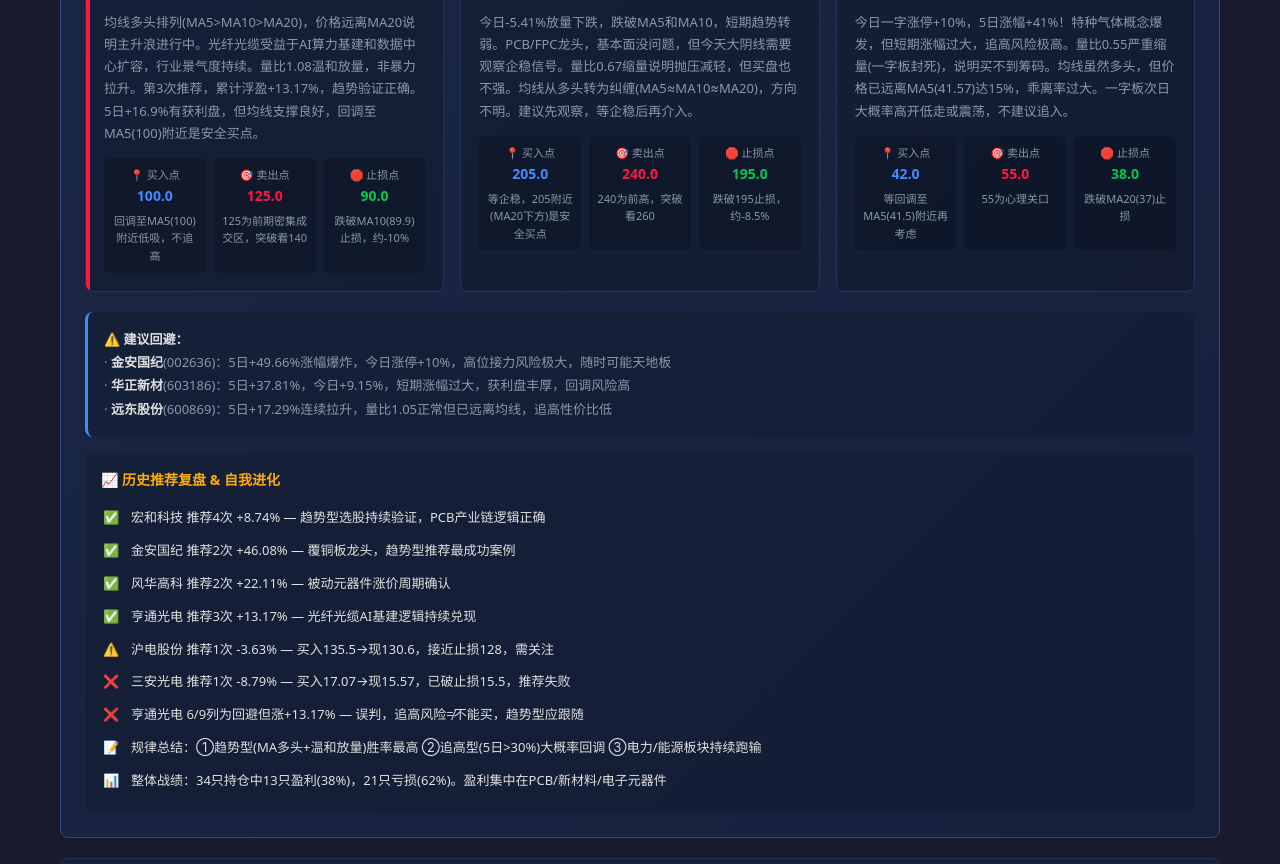
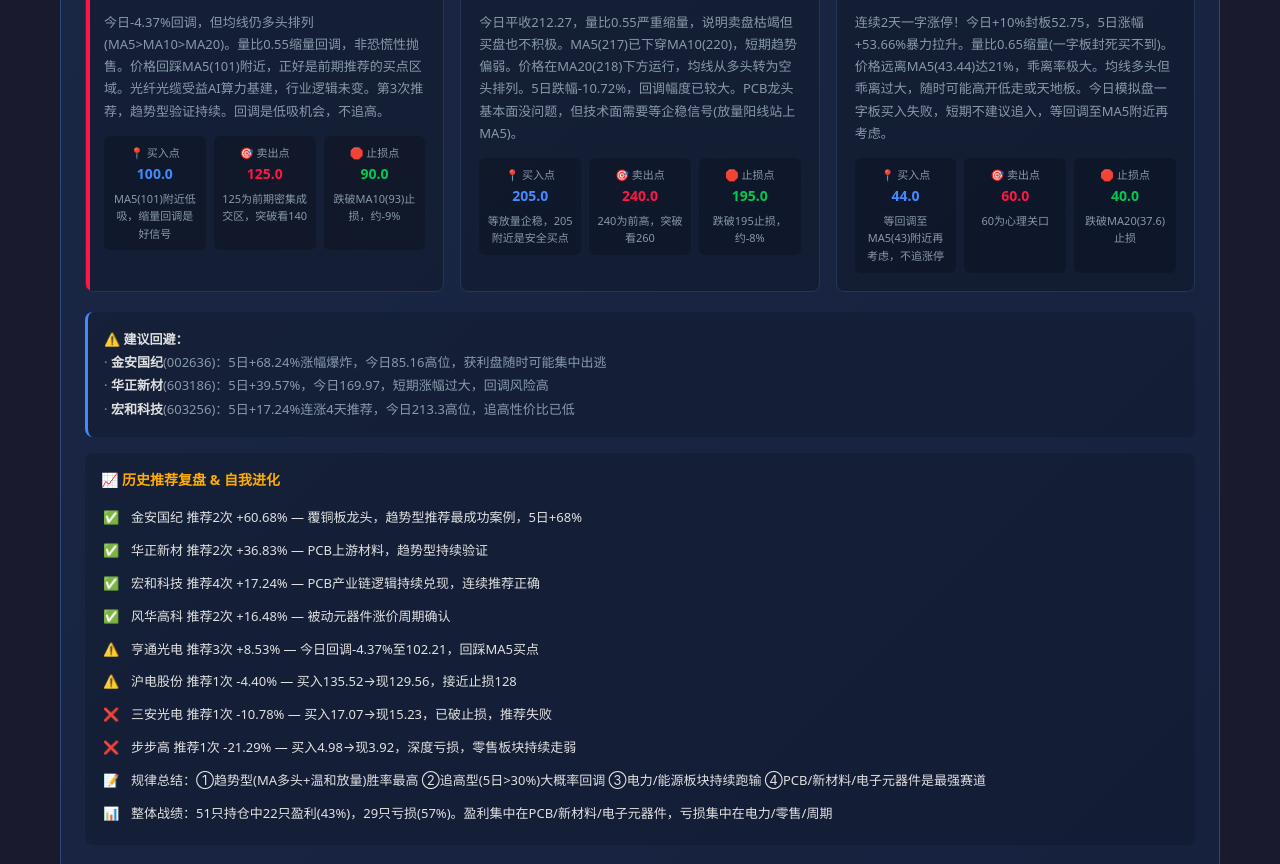
Before and after one commit to 94BXY/simulated-trading, a plain HTML site: page index.html in a window 1280 px wide. Shown: the part 326-1190 px from the top of the page. Drawn offline with Linux system fonts and the light colour scheme.

Commit message:
ADVISOR_DATA更新至6/11: 亨通回调买点,东山缩量观察,和远气体2连板

```diff
--- a/index.html
+++ b/index.html
@@ -3222,7 +3222,7 @@
 
 // ── 分析师推荐 ──
 const ADVISOR_DATA = {
-    "date": "2026-06-10",
+    "date": "2026-06-11",
     "picks": [
         {
             "code": "600487",
@@ -3230,20 +3230,20 @@
             "sector": "光纤光缆",
             "type": "buy",
             "rank": 1,
-            "price": 106.88,
-            "change": 1.77,
-            "ma5": 100.27,
-            "ma10": 89.91,
-            "ma20": 81.02,
-            "volRatio": 1.08,
-            "chg5": 16.9,
-            "analysis": "均线多头排列(MA5>MA10>MA20)，价格远离MA20说明主升浪进行中。光纤光缆受益于AI算力基建和数据中心扩容，行业景气度持续。量比1.08温和放量，非暴力拉升。第3次推荐，累计浮盈+13.17%，趋势验证正确。5日+16.9%有获利盘，但均线支撑良好，回调至MA5(100)附近是安全买点。",
+            "price": 102.21,
+            "change": -4.37,
+            "ma5": 101.14,
+            "ma10": 93.08,
+            "ma20": 88.56,
+            "volRatio": 0.55,
+            "chg5": 4.43,
+            "analysis": "今日-4.37%回调，但均线仍多头排列(MA5>MA10>MA20)。量比0.55缩量回调，非恐慌性抛售。价格回踩MA5(101)附近，正好是前期推荐的买点区域。光纤光缆受益AI算力基建，行业逻辑未变。第3次推荐，趋势型验证持续。回调是低吸机会，不追高。",
             "buyPt": "100.0",
             "sellPt": "125.0",
             "stopPt": "90.0",
-            "buyReason": "回调至MA5(100)附近低吸，不追高",
+            "buyReason": "MA5(101)附近低吸，缩量回调是好信号",
             "sellReason": "125为前期密集成交区，突破看140",
-            "stopReason": "跌破MA10(89.9)止损，约-10%"
+            "stopReason": "跌破MA10(93)止损，约-9%"
         },
         {
             "code": "002384",
@@ -3252,19 +3252,19 @@
             "type": "watch",
             "rank": 2,
             "price": 212.27,
-            "change": -5.41,
-            "ma5": 221.78,
-            "ma10": 216.76,
-            "ma20": 217.03,
-            "volRatio": 0.67,
-            "chg5": -5.23,
-            "analysis": "今日-5.41%放量下跌，跌破MA5和MA10，短期趋势转弱。PCB/FPC龙头，基本面没问题，但今天大阴线需要观察企稳信号。量比0.67缩量说明抛压减轻，但买盘也不强。均线从多头转为纠缠(MA5≈MA10≈MA20)，方向不明。建议先观察，等企稳后再介入。",
+            "change": 0.0,
+            "ma5": 217.27,
+            "ma10": 220.19,
+            "ma20": 218.33,
+            "volRatio": 0.55,
+            "chg5": -10.72,
+            "analysis": "今日平收212.27，量比0.55严重缩量，说明卖盘枯竭但买盘也不积极。MA5(217)已下穿MA10(220)，短期趋势偏弱。价格在MA20(218)下方运行，均线从多头转为空头排列。5日跌幅-10.72%，回调幅度已较大。PCB龙头基本面没问题，但技术面需要等企稳信号(放量阳线站上MA5)。",
             "buyPt": "205.0",
             "sellPt": "240.0",
             "stopPt": "195.0",
-            "buyReason": "等企稳，205附近(MA20下方)是安全买点",
+            "buyReason": "等放量企稳，205附近是安全买点",
             "sellReason": "240为前高，突破看260",
-            "stopReason": "跌破195止损，约-8.5%"
+            "stopReason": "跌破195止损，约-8%"
         },
         {
             "code": "002971",
@@ -3272,75 +3272,79 @@
             "sector": "特种气体",
             "type": "caution",
             "rank": 3,
-            "price": 47.95,
+            "price": 52.75,
             "change": 10.0,
-            "ma5": 41.57,
-            "ma10": 37.92,
-            "ma20": 37.15,
-            "volRatio": 0.55,
-            "chg5": 41.07,
-            "analysis": "今日一字涨停+10%，5日涨幅+41%！特种气体概念爆发，但短期涨幅过大，追高风险极高。量比0.55严重缩量(一字板封死)，说明买不到筹码。均线虽然多头，但价格已远离MA5(41.57)达15%，乖离率过大。一字板次日大概率高开低走或震荡，不建议追入。",
-            "buyPt": "42.0",
-            "sellPt": "55.0",
-            "stopPt": "38.0",
-            "buyReason": "等回调至MA5(41.5)附近再考虑",
-            "sellReason": "55为心理关口",
-            "stopReason": "跌破MA20(37)止损"
+            "ma5": 43.44,
+            "ma10": 39.74,
+            "ma20": 37.61,
+            "volRatio": 0.65,
+            "chg5": 53.66,
+            "analysis": "连续2天一字涨停！今日+10%封板52.75，5日涨幅+53.66%暴力拉升。量比0.65缩量(一字板封死买不到)。价格远离MA5(43.44)达21%，乖离率极大。均线多头但乖离过大，随时可能高开低走或天地板。今日模拟盘一字板买入失败，短期不建议追入，等回调至MA5附近再考虑。",
+            "buyPt": "44.0",
+            "sellPt": "60.0",
+            "stopPt": "40.0",
+            "buyReason": "等回调至MA5(43)附近再考虑，不追涨停",
+            "sellReason": "60为心理关口",
+            "stopReason": "跌破MA20(37.6)止损"
         }
     ],
     "avoid": [
         {
             "code": "002636",
             "name": "金安国纪",
-            "reason": "5日+49.66%涨幅爆炸，今日涨停+10%，高位接力风险极大，随时可能天地板"
+            "reason": "5日+68.24%涨幅爆炸，今日85.16高位，获利盘随时可能集中出逃"
         },
         {
             "code": "603186",
             "name": "华正新材",
-            "reason": "5日+37.81%，今日+9.15%，短期涨幅过大，获利盘丰厚，回调风险高"
-        },
-        {
-            "code": "600869",
-            "name": "远东股份",
-            "reason": "5日+17.29%连续拉升，量比1.05正常但已远离均线，追高性价比低"
+            "reason": "5日+39.57%，今日169.97，短期涨幅过大，回调风险高"
+        },
+        {
+            "code": "603256",
+            "name": "宏和科技",
+            "reason": "5日+17.24%连涨4天推荐，今日213.3高位，追高性价比已低"
         }
     ],
     "evolution": [
         {
             "icon": "✅",
-            "text": "宏和科技 推荐4次 +8.74% — 趋势型选股持续验证，PCB产业链逻辑正确"
+            "text": "金安国纪 推荐2次 +60.68% — 覆铜板龙头，趋势型推荐最成功案例，5日+68%"
         },
         {
             "icon": "✅",
-            "text": "金安国纪 推荐2次 +46.08% — 覆铜板龙头，趋势型推荐最成功案例"
+            "text": "华正新材 推荐2次 +36.83% — PCB上游材料，趋势型持续验证"
         },
         {
             "icon": "✅",
-            "text": "风华高科 推荐2次 +22.11% — 被动元器件涨价周期确认"
+            "text": "宏和科技 推荐4次 +17.24% — PCB产业链逻辑持续兑现，连续推荐正确"
         },
         {
             "icon": "✅",
-            "text": "亨通光电 推荐3次 +13.17% — 光纤光缆AI基建逻辑持续兑现"
+            "text": "风华高科 推荐2次 +16.48% — 被动元器件涨价周期确认"
         },
         {
             "icon": "⚠️",
-            "text": "沪电股份 推荐1次 -3.63% — 买入135.5→现130.6，接近止损128，需关注"
+            "text": "亨通光电 推荐3次 +8.53% — 今日回调-4.37%至102.21，回踩MA5买点"
+        },
+        {
+            "icon": "⚠️",
+            "text": "沪电股份 推荐1次 -4.40% — 买入135.52→现129.56，接近止损128"
         },
         {
             "icon": "❌",
-            "text": "三安光电 推荐1次 -8.79% — 买入17.07→现15.57，已破止损15.5，推荐失败"
+            "text": "三安光电 推荐1次 -10.78% — 买入17.07→现15.23，已破止损，推荐失败"
         },
         {
             "icon": "❌",
-            "text": "亨通光电 6/9列为回避但涨+13.17% — 误判，追高风险≠不能买，趋势型应跟随"
+            "text": "步步高 推荐1次 -21.29% — 买入4.98→现3.92，深度亏损，零售板块持续走弱"
         },
         {
             "icon": "📝",
-            "text": "规律总结：①趋势型(MA多头+温和放量)胜率最高 ②追高型(5日>30%)大概率回调 ③电力/能源板块持续跑输"
+            "text": "规律总结：①趋势型(MA多头+温和放量)胜率最高 ②追高型(5日>30%)大概率回调 ③电力/能源板块持续跑输 ④PCB/新材料/电子元器件是最强赛道"
         },
         {
             "icon": "📊",
-            "text": "整体战绩：34只持仓中13只盈利(38%)，21只亏损(62%)。盈利集中在PCB/新材料/电子元器件"
+            "text": "整体战绩：51只持仓中22只盈利(43%)，29只亏损(57%)。盈利集中在PCB/新材料/电子元器件，亏损集中在电力/零售/周期"
         }
     ]
 };
```
